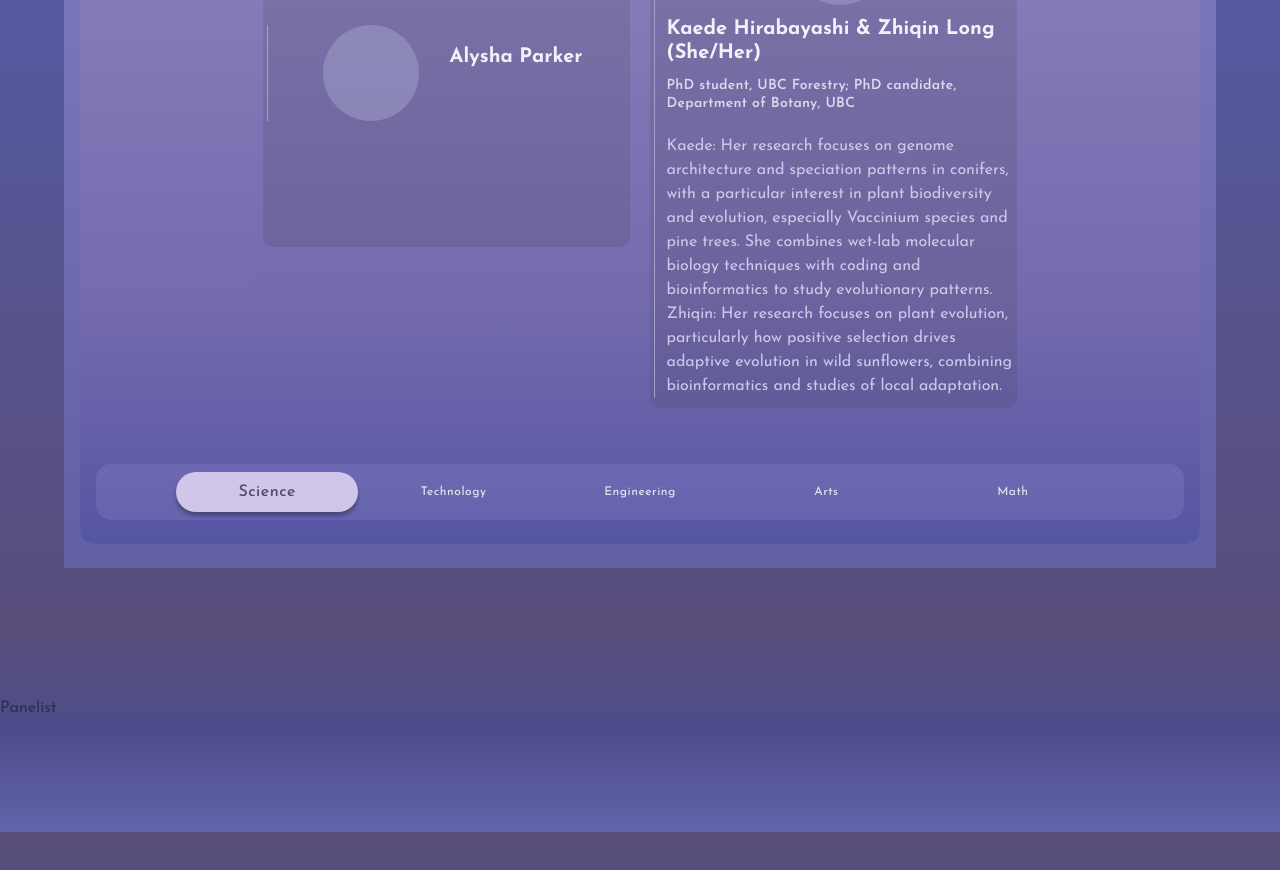
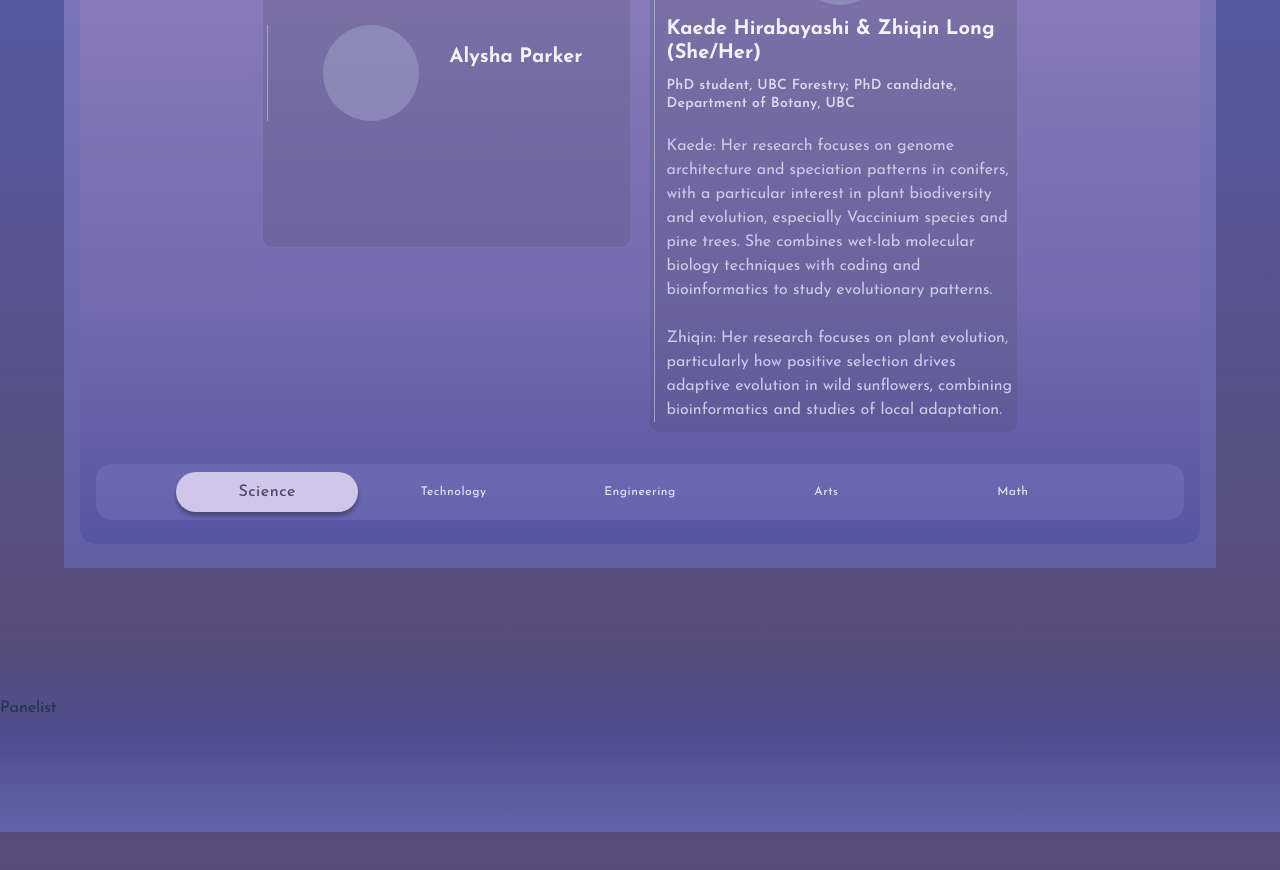
Before and after one commit to cassiemojar/gis-conference-website-2026, a React (Vite) app: page / in a window 1280 px wide. Shown: the part 2500-3370 px from the top of the page. Built offline with nearby package versions, Linux system fonts and the light colour scheme; a web font is replaced by a local one.

Commit message:
minor ui and data fix

```diff
--- a/src/data/WorkshopData.jsx
+++ b/src/data/WorkshopData.jsx
@@ -39,7 +39,7 @@ export const workshopData = [
     pronouns: "",
     role: "Process Design Team Lead at McCue Engineering Contractors; Director at Expansion Works",
     focusAreas:
-      "Cecilia: Her work focuses on process design and quality systems for water and wastewater treatment, leading multidisciplinary projects, developing engineering standards, and advancing organizational knowledge. She is also committed to mentorship, training, and promoting women in STEM. Marialejandra: She focuses on community engagement, leadership development, and organizational effectiveness, providing learning solutions to strengthen equity, diversity, and inclusion through her firm, Expansion Works.",
+      "Cecilia: Her work focuses on process design and quality systems for water and wastewater treatment, leading multidisciplinary projects, developing engineering standards, and advancing organizational knowledge. She is also committed to mentorship, training, and promoting women in STEM.\n\nMarialejandra: She focuses on community engagement, leadership development, and organizational effectiveness, providing learning solutions to strengthen equity, diversity, and inclusion through her firm, Expansion Works.",
     imageUrl: null,
   },
   {
@@ -74,7 +74,7 @@ export const workshopData = [
     pronouns: "She/Her",
     role: "PhD student, UBC Forestry; PhD candidate, Department of Botany, UBC",
     focusAreas:
-      "Kaede: Her research focuses on genome architecture and speciation patterns in conifers, with a particular interest in plant biodiversity and evolution, especially Vaccinium species and pine trees. She combines wet-lab molecular biology techniques with coding and bioinformatics to study evolutionary patterns. Zhiqin: Her research focuses on plant evolution, particularly how positive selection drives adaptive evolution in wild sunflowers, combining bioinformatics and studies of local adaptation.",
+      "Kaede: Her research focuses on genome architecture and speciation patterns in conifers, with a particular interest in plant biodiversity and evolution, especially Vaccinium species and pine trees. She combines wet-lab molecular biology techniques with coding and bioinformatics to study evolutionary patterns.\n\nZhiqin: Her research focuses on plant evolution, particularly how positive selection drives adaptive evolution in wild sunflowers, combining bioinformatics and studies of local adaptation.",
     imageUrl: null,
   },
   {
@@ -118,7 +118,7 @@ export const workshopData = [
     speakerName: "Nirupama Tamvada",
     pronouns: "She/Her",
     role: "Statistician at BC Cancer Research Agency, Regulatory Science Team",
-    focusAreas: "Her work focuses on using real-world health data to study cancer outcomes, combining statistics, coding, and machine learning to generate insights that improve health care for British Columbians..",
+    focusAreas: "Her work focuses on using real-world health data to study cancer outcomes, combining statistics, coding, and machine learning to generate insights that improve health care for British Columbians.",
     imageUrl: null,
   },
 ];
--- a/src/styles/Workshop.css
+++ b/src/styles/Workshop.css
@@ -238,4 +238,5 @@
     font-weight: 400;
     line-height: 1.5;
     color: #d8d5f0;
+    white-space: pre-line;
   }
```
